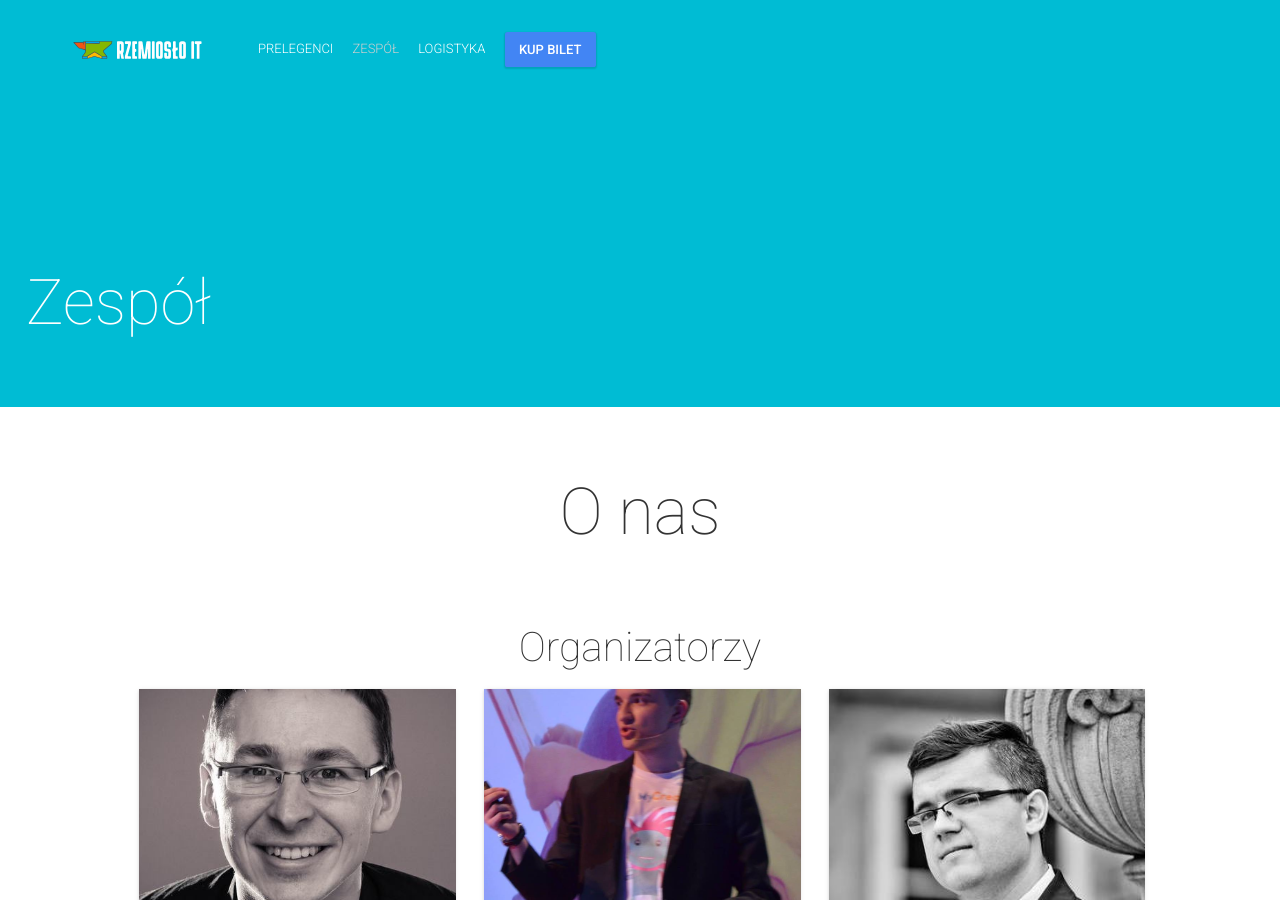
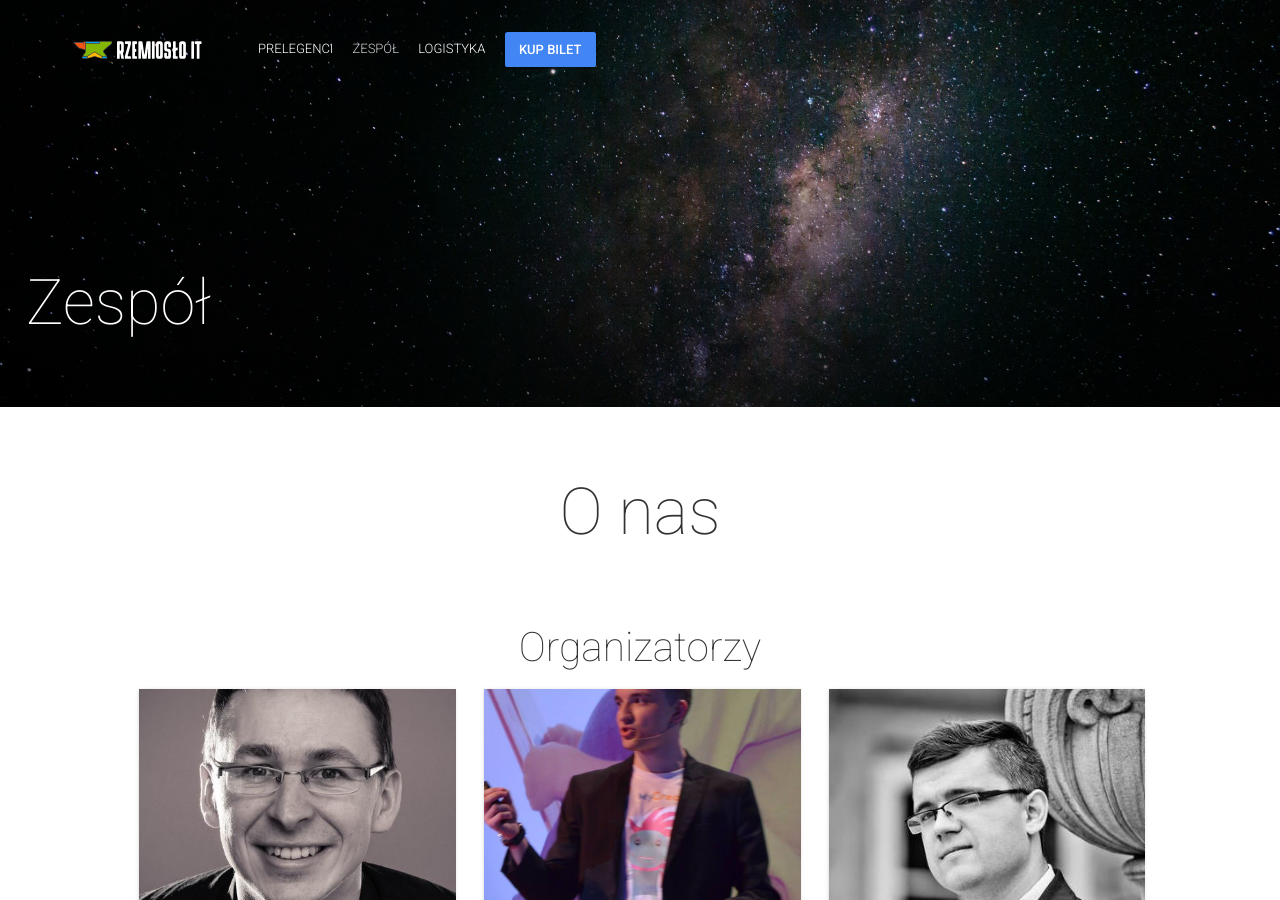
Before and after one commit to rzemioslo-it/rzemioslo-it.github.io, a Jekyll site: the page built from team.html, in a window 1280 px wide and 900 px high. Built offline with Jekyll 4.4.1, drawn with Linux system fonts in a browser that asks for light colours; nearby versions of some CDN libraries; comment, search, counter and statistics services are not loaded.

Commit message:
Change top section image for team page

```diff
--- a/team.html
+++ b/team.html
@@ -4,6 +4,7 @@
 permalink: /team/
 color: "#00bcd4"
 modal: team
+image: hero-background.jpg
 ---
 
  {% include top-section.html %}
```
